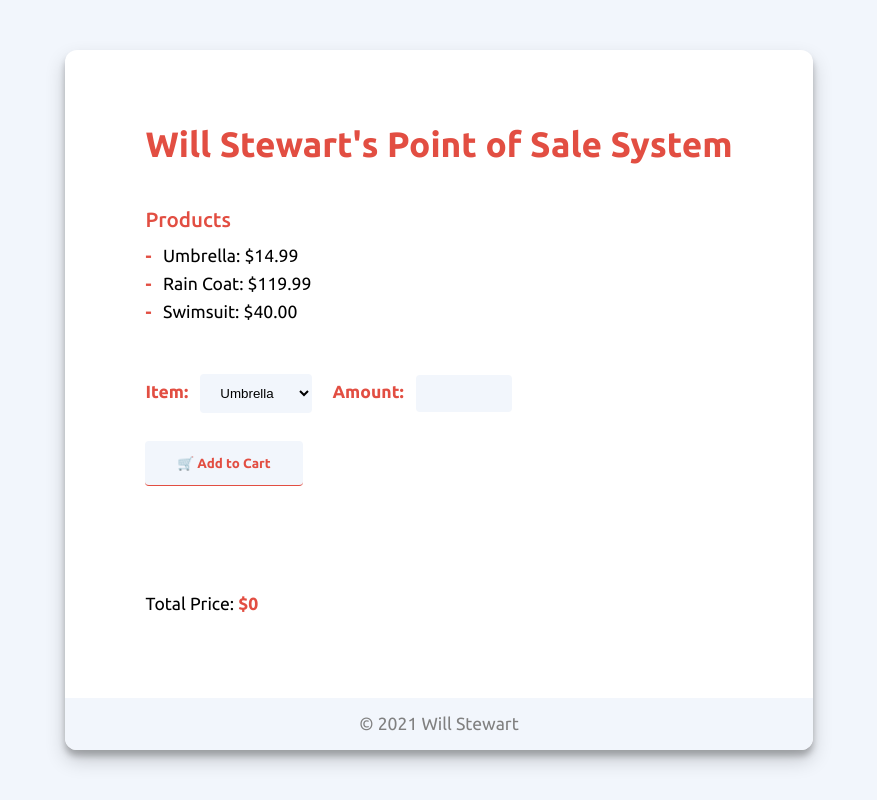
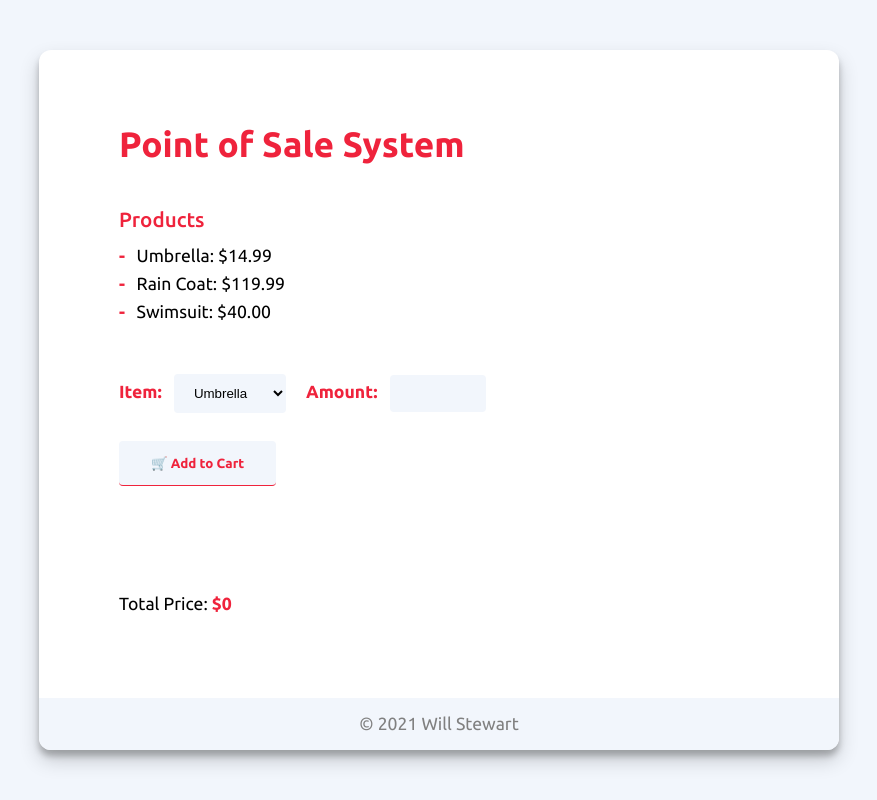
Before and after one commit to willstewartcode/point-of-sale-system, a plain HTML site: page index.html in a window 1280 px wide. Shown: the whole page, without its empty margins (201-1078 px from the left). Drawn offline with Linux system fonts and the light colour scheme.

Commit message:
Updated UI

```diff
--- a/index.html
+++ b/index.html
@@ -24,7 +24,7 @@
 <body>
     <div class="content-wrapper">
         <header>
-            <h1>Will Stewart's Point of Sale System</h1>
+            <h1>Point of Sale System</h1>
         </header>
         <section>
             <h3>Products</h3>
--- a/style.css
+++ b/style.css
@@ -1,5 +1,5 @@
 :root {
-    --PAPAYA: #E24E42;
+    --PRIMARY: #ef233c;
     --AQUA: #008F95;
     --LIGHT-GRAY: #f2f6fc;
 }
@@ -21,7 +21,7 @@ html {
 body {
     font-size: 1.1rem;
     line-height: 1.75rem;
-    width: fit-content;
+    width: 800px;
     margin: 50px auto;
     border-radius: 12px;
     background-color: white;
@@ -33,12 +33,12 @@ body {
 }
 
 h1 {
-    color: var(--PAPAYA);
+    color: var(--PRIMARY);
     margin-bottom: 3rem;
 }
 
 h3 {
-    color: var(--PAPAYA);
+    color: var(--PRIMARY);
     font-weight: 500;
     margin-bottom: .5rem;
 }
@@ -50,7 +50,7 @@ ul {
 
 ul li::before {
     content: "\002D";
-    color: var(--PAPAYA);
+    color: var(--PRIMARY);
     font-weight: bold;
     display: inline-block;
     width: 1em;
@@ -68,7 +68,7 @@ form {
 
 label {
     font-weight: bold;
-    color: var(--PAPAYA);
+    color: var(--PRIMARY);
     margin-right: .5rem;
 }
 
@@ -92,14 +92,14 @@ select {
     height: 2.8rem;
     padding: .5rem 2rem;
     font-weight: bold;
-    color: var(--PAPAYA);
+    color: var(--PRIMARY);
     transition: 100ms;
-    border-bottom: 1px solid var(--PAPAYA);
+    border-bottom: 1px solid var(--PRIMARY);
 }
 
 #submit:hover {
     color: white;
-    background-color: var(--PAPAYA);
+    background-color: var(--PRIMARY);
     cursor: pointer;
 }
 
@@ -108,7 +108,7 @@ select {
 }
 
 #totaltext {
-    color: var(--PAPAYA);
+    color: var(--PRIMARY);
 }
 
 footer {
```
